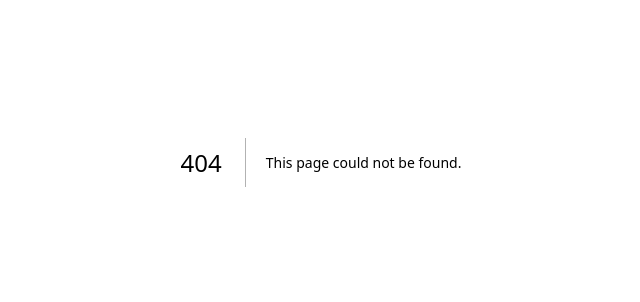
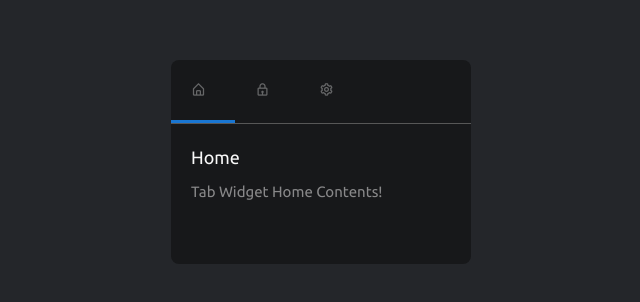
Before and after one commit to ArthurMTS/web-design-bootcamp, a Next.js app: page /widget in a window 1280 px wide. Before the commit this address had no page. Shown: the part 238-540 px from the top of the page, without its empty margins (319-959 px from the left). Built offline with nearby package versions, Linux system fonts and the light colour scheme.

Commit message:
vid #6 modern widget component

```diff
--- /dev/null
+++ b/src/app/(views)/widget/page.tsx
@@ -0,0 +1,52 @@
+import "./styles.css";
+
+export default function Widget() {
+  return (
+    <main>
+      <div className="widget">
+        <div className="tabs">
+          <input type="radio" name="group" id="tab-1" />
+          <input type="radio" name="group" id="tab-2" />
+          <input type="radio" name="group" id="tab-3" />
+
+          <div className="buttons">
+            <label htmlFor="tab-1" className="material-symbols-outlined">
+              <i className="bx bx-home-alt"></i>
+            </label>
+            <label htmlFor="tab-2" className="material-symbols-outlined">
+              <i className="bx bx-lock"></i>
+            </label>
+            <label htmlFor="tab-3" className="material-symbols-outlined">
+              <i className="bx bx-cog"></i>
+            </label>
+            <div className="underline"></div>
+          </div>
+
+          <div className="content">
+            <div className="content-inner">
+              <div>
+                <h2>Home</h2>
+                <p>
+                  Tab Widget Home Contents!
+                </p>
+              </div>
+              <div>
+                <h2>Accounts</h2>
+                <p>
+                  Tab Widget Accounts Contents!
+                </p>
+              </div>
+              <div>
+                <h2>Setting</h2>
+                <p>
+                  Tab Widget Setting Contents!
+                </p>
+              </div>
+            </div>
+          </div>
+
+        </div>
+      </div>
+    </main>
+  );
+}
--- /dev/null
+++ b/src/app/(views)/widget/styles.css
@@ -0,0 +1,114 @@
+@import url("https://fonts.googleapis.com/css2?family=Ubuntu:wght@300;400;500;700&display=swap");
+
+:root {
+  --color-primary: #1976d2;
+  --tab-width: 300px;
+  --button-width: 64px;
+}
+
+main {
+  display: grid;
+  place-items: center;
+  margin: 0;
+  font-family: "Ubuntu";
+  line-height: 1.5;
+  background-color: #24262a;
+  color: #f9f9f9;
+}
+
+.widget {
+  background-color: #17181a;
+  width: var(--tab-width);
+  border-radius: 8px;
+}
+
+input {
+  display: none;
+}
+
+h2 {
+  margin: 0 0 10px;
+  font-size: 18px;
+  font-weight: 400;
+}
+
+.content {
+  position: relative;
+  overflow: hidden;
+  height: 140px;
+}
+
+.content-inner {
+  position: absolute;
+  top: 0;
+  left: 0;
+  display: flex;
+  align-items: center;
+  width: calc((var(--tab-width) * 3));
+  transition: 0.3s;
+}
+
+.content-inner > div {
+  width: inherit;
+  padding: 20px;
+}
+
+label {
+  padding: 20px;
+  font-size: 15px;
+  width: var(--button-width);
+  opacity: 0.35;
+  cursor: pointer;
+}
+
+p {
+  margin: 0;
+  font-size: 15px;
+  color: #888889;
+}
+
+.buttons {
+  position: relative;
+  display: flex;
+  border-bottom: 1px solid #575757;
+}
+
+.underline {
+  position: absolute;
+  left: 0;
+  bottom: 0;
+  width: 64px;
+  height: 3px;
+  background-color: var(--color-primary);
+  transition: 0.2s;
+}
+
+.tabs input:nth-child(1):checked ~ .buttons .underline {
+  translate: 0 0;
+}
+
+.tabs input:nth-child(2):checked ~ .buttons .underline {
+  translate: var(--button-width) 0;
+}
+
+.tabs input:nth-child(3):checked ~ .buttons .underline {
+  translate: calc(var(--button-width) * 2) 0;
+}
+
+.tabs input:nth-child(1):checked ~ .buttons label:nth-child(1),
+.tabs input:nth-child(2):checked ~ .buttons label:nth-child(2),
+.tabs input:nth-child(3):checked ~ .buttons label:nth-child(3) {
+  opacity: 1;
+}
+
+.tabs input:nth-child(1):checked ~ .content > .content-inner {
+  translate: 0 0;
+}
+
+.tabs input:nth-child(2):checked ~ .content > .content-inner {
+  translate: calc(0px - var(--tab-width)) 0;
+}
+
+.tabs input:nth-child(3):checked ~ .content > .content-inner {
+  translate: calc(0px - var(--tab-width) * 2) 0;
+}
```
